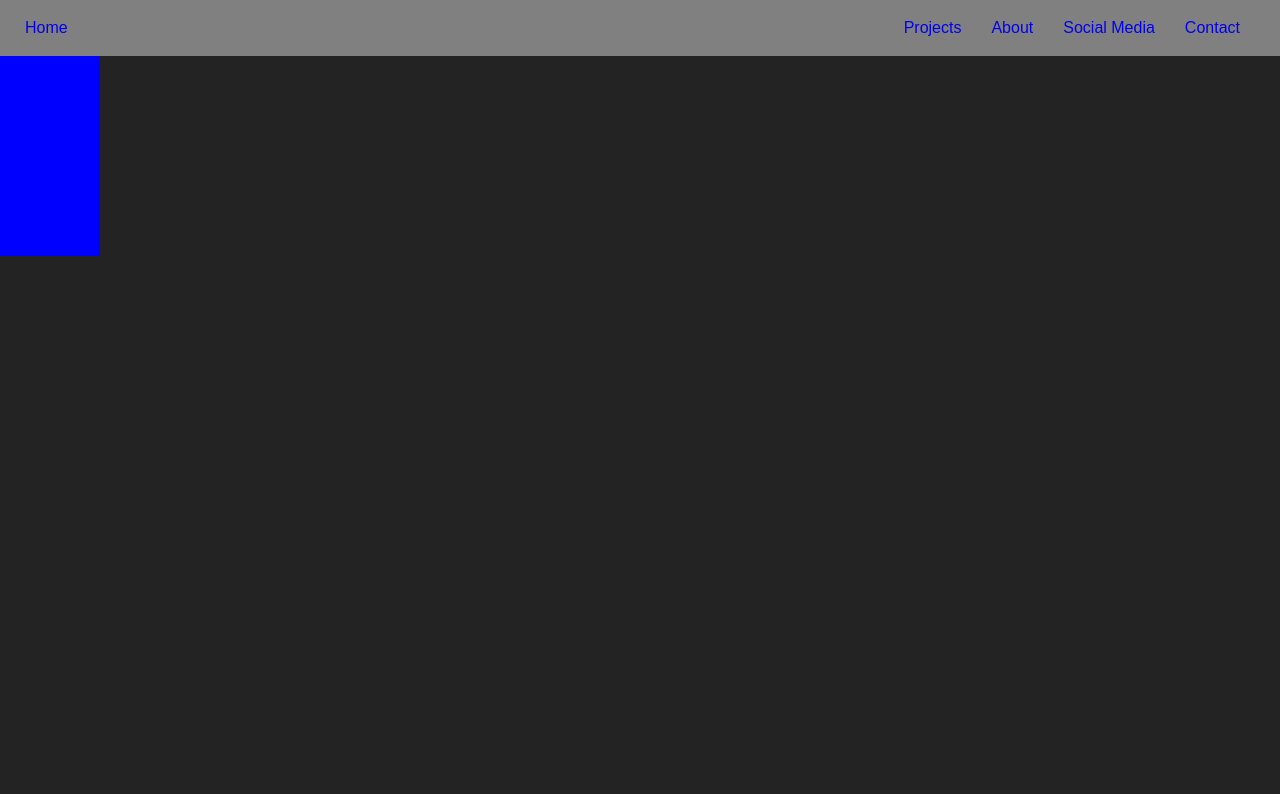
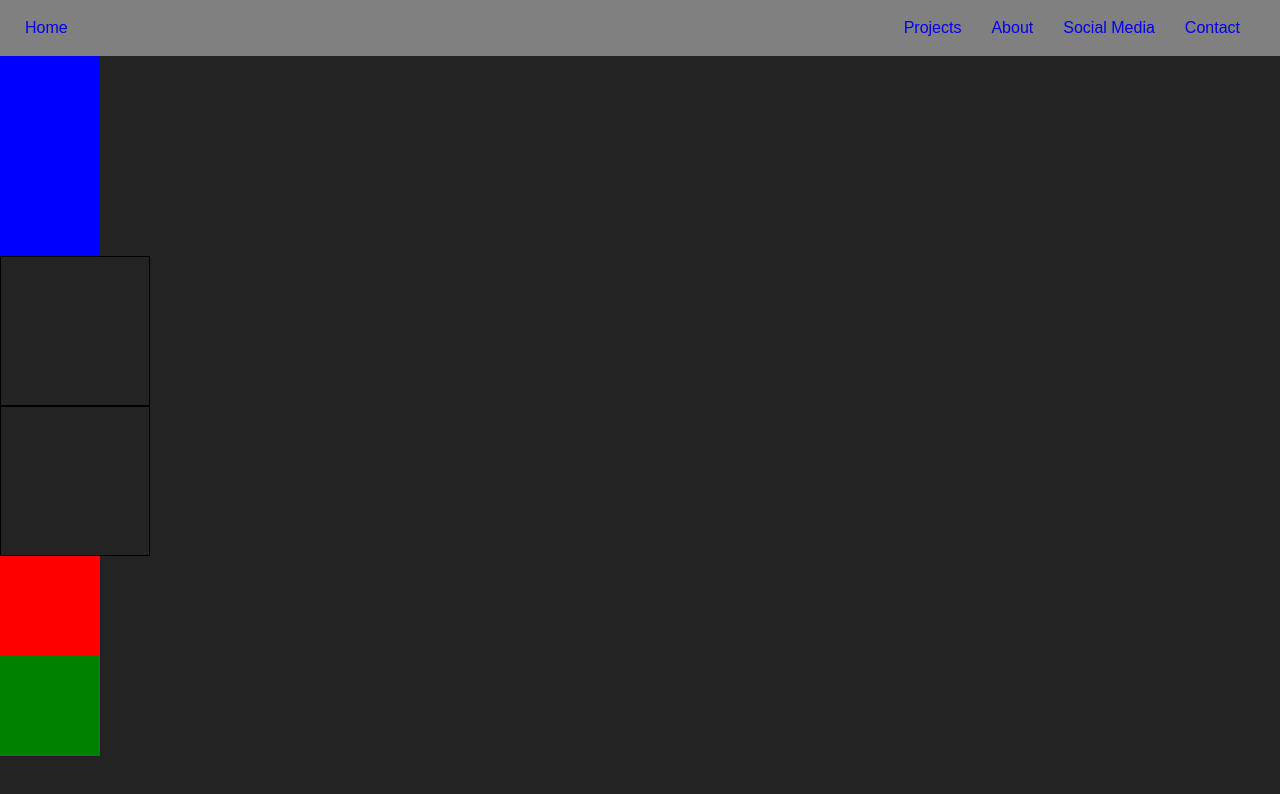
Before and after one commit to tbwilson89/portfoliov2, a React (Create React App) app: page /testmove in a window 1280 px wide. Shown: the top 794 px of the page. Built offline with nearby package versions, Linux system fonts and the light colour scheme.

Commit message:
testing html5 drag and drop

```diff
--- a/src/components/projects/testmoving.js
+++ b/src/components/projects/testmoving.js
@@ -23,6 +23,22 @@ export default class testMove extends Component {
     this.MouseDown = this.MouseDown.bind(this)
     this.whenMouseMove = this.whenMouseMove.bind(this)
     this.mouseUp = this.mouseUp.bind(this)
+    this.drag = this.drag.bind(this)
+    this.allowDrop = this.allowDrop.bind(this)
+    this.drop = this.drop.bind(this)
+  }
+
+  allowDrop(e){
+    e.preventDefault()
+  }
+  drag(e){
+    console.log(e.dataTransfer.getData('test') + ' ' + e.target)
+    e.dataTransfer.setData('text', e.target.id)
+  }
+  drop(e){
+    e.preventDefault()
+    var data = e.dataTransfer.getData('text')
+    e.target.appendChild(document.getElementById(data))
   }
 
   componentDidMount(){
@@ -103,6 +119,25 @@ export default class testMove extends Component {
       <div className='wrapper' onMouseMove={this.whenMouseMove} onMouseLeave={this.mouseUp} onMouseUp={this.mouseUp}>
         <div className='sectionOne'>{secOne}</div>
         <div className='sectionTwo'>{}</div>
+        <div style={{height: '150px', width: '150px', border: '1px solid black'}} onDrop={this.drop} onDragOver={this.allowDrop}></div>
+        <div style={{height: '150px', width: '150px', border: '1px solid black'}} onDrop={this.drop} onDragOver={this.allowDrop}></div>
+
+        <div
+          id='testmover'
+          draggable='true'
+          onDragStart={this.drag}
+          style={{height: '100px', width: '100px', backgroundColor: 'red'}}
+          >
+
+        </div>
+        <div
+          id='testmover2'
+          draggable='true'
+          onDragStart={this.drag}
+          style={{height: '100px', width: '100px', backgroundColor: 'green'}}
+          >
+
+        </div>
       </div>
     )
   }
```
